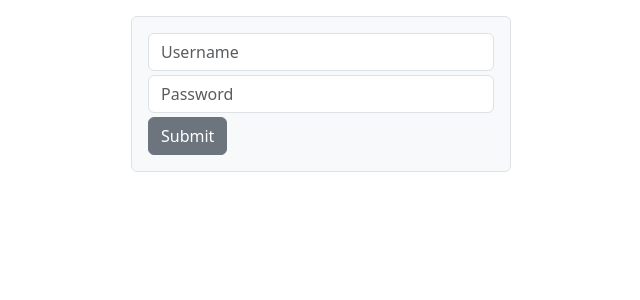
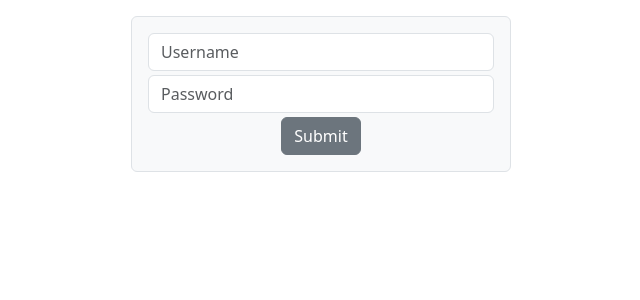
Before and after one commit to xaviripo/debble, a Flask app: page /login in a window 1280 px wide. Shown: the part 56-356 px from the top of the page, without its empty margins (319-959 px from the left). Run offline with Flask 2, Linux system fonts and the light colour scheme.

Commit message:
Center login Submit button

```diff
--- a/debble/templates/login.html
+++ b/debble/templates/login.html
@@ -3,7 +3,7 @@
 {% block title %}Login{% endblock %}
 
 {% block content %}
-  <form method="post">
+  <form method="post" class="text-center">
     <div class="form-group">
       <input type="text" class="form-control shadow-none mb-1" id="username" name="username" placeholder="Username">
       <input type="password" class="form-control shadow-none mb-1" id="password" name="password" placeholder="Password">
```
